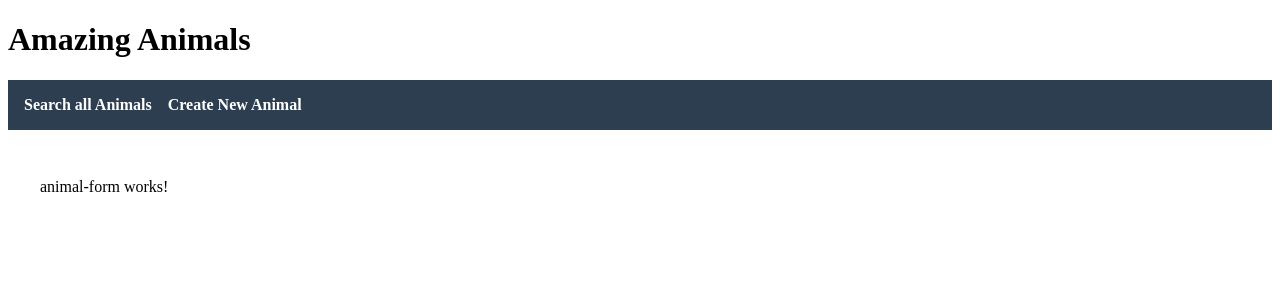
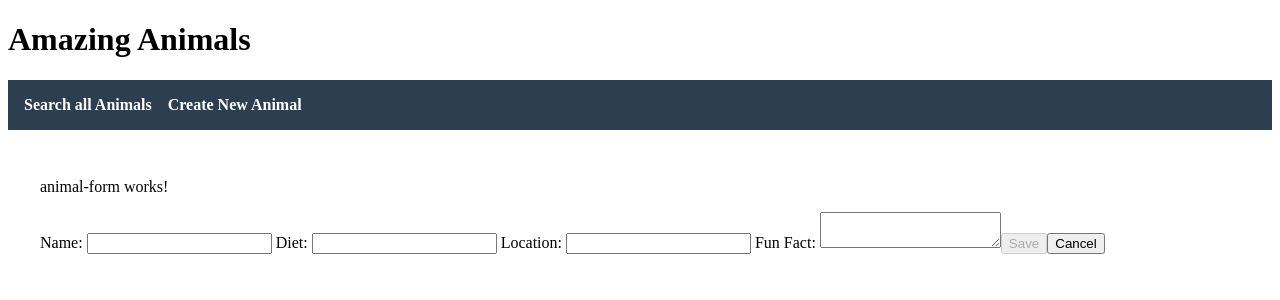
Before and after one commit to chas-academy/u08-angular-frontend-Sue-Holding, an Angular app in the folder amazing-animals-app/: page /create in a window 1280 px wide. Shown: the top 300 px of the page. Built offline with nearby package versions, Linux system fonts and the light colour scheme.

Commit message:
edit animal function works

```diff
--- a/amazing-animals-app/src/app/animals/animal-form/animal-form.component.html
+++ b/amazing-animals-app/src/app/animals/animal-form/animal-form.component.html
@@ -1 +1,37 @@
 <p>animal-form works!</p>
+
+<!-- @for (let condition of [true]) { -->
+    @if (isLoading) {
+        <div>Loading animal...</div>
+    }
+    @if (error) {
+        <div>{{ error }}</div>
+    }
+<!-- } -->
+
+@if (!isLoading && !error) {
+    <form (ngSubmit)="onSubmit()" #animalForm="ngForm">
+        <label>
+            Name:
+            <input type="text" [(ngModel)]="animal.name" name="name" required>
+        </label>
+
+        <label>
+            Diet:
+            <input type="text" [(ngModel)]="animal.diet" name="diet">
+        </label>
+
+        <label>
+            Location:
+            <input type="text" [(ngModel)]="animal.location" name="location" required>
+        </label>
+
+        <label>
+            Fun Fact:
+            <textarea [(ngModel)]="animal.funFact" name="funFact" required></textarea>
+        </label>
+
+        <button type="submit" [disabled]="animalForm.invalid">Save</button>
+        <button type="button" (click)="cancel()">Cancel</button>
+    </form>
+}
--- a/amazing-animals-app/src/app/animals/animal-form/animal-form.component.ts
+++ b/amazing-animals-app/src/app/animals/animal-form/animal-form.component.ts
@@ -1,11 +1,76 @@
-import { Component } from '@angular/core';
+import { CommonModule, NgIf, NgFor } from '@angular/common';
+import { Component, OnInit } from '@angular/core';
+import { FormsModule } from '@angular/forms';
+import { ActivatedRoute, Router } from '@angular/router';
+import { AnimalService } from '../animal-service';
+import { Animal } from '../../shared/models/animal-model';
 
 @Component({
   selector: 'app-animal-form',
-  imports: [],
+  standalone: true,
+  imports: [CommonModule, FormsModule, NgIf, NgFor],
   templateUrl: './animal-form.component.html',
   styleUrl: './animal-form.component.css'
 })
-export class AnimalFormComponent {
+export class AnimalFormComponent implements OnInit {
+  animal: Animal = {
+    _id: '',
+    name: '',
+    diet: '',
+    location: '',
+    funFact: ''
+  };
+  isLoading = true;
+  error: string | null = null;
+  isEditMode = false;
 
+  constructor(
+    private route: ActivatedRoute,
+    private router: Router,
+    private animalService: AnimalService
+  ) {}
+
+  ngOnInit(): void {
+    const id = this.route.snapshot.paramMap.get('id');
+    if (id) {
+      this.isEditMode = true;
+      this.animalService.getAnimal(id).subscribe({
+        next: (data) => {
+          this.animal = data;
+          this.isLoading = false;
+        },
+        error: (err) => {
+          console.error('Failed to load animal:', err);
+          this.error = 'Failed to load animal.';
+          this.isLoading = false;
+        }
+      });
+    } else {
+      this.isLoading = false;
+    }
+  }
+
+  onSubmit(): void {
+    if ( this.isEditMode && this.animal._id) {
+      this.animalService.updateAnimal(this.animal._id, this.animal).subscribe({
+        next: () => this.router.navigate(['/animals']),
+        error: (err) => {
+          console.error('Failed to update animal:', err);
+          this.error = 'Failed to update animal.';
+        }
+      });
+    } else {
+      this.animalService.createAnimal(this.animal).subscribe({
+        next: () => this.router.navigate(['/animals']),
+        error: (err) => {
+          console.error('Failed to create animal:', err);
+          this.error = 'Failed to create animal.';
+        }
+      });
+    }
+  }
+
+  cancel(): void {
+    this.router.navigate(['/animals']);
+  }
 }
--- a/amazing-animals-app/src/app/shared/models/animal-model.ts
+++ b/amazing-animals-app/src/app/shared/models/animal-model.ts
@@ -1,7 +1,6 @@
 export interface Animal {
     _id?: string;
     name: string;
-    species: string;
     location: string;
     diet: string;
     funFact: string;
```
